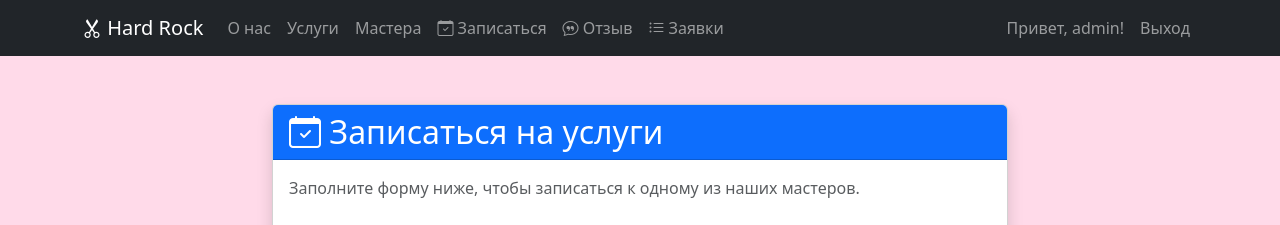
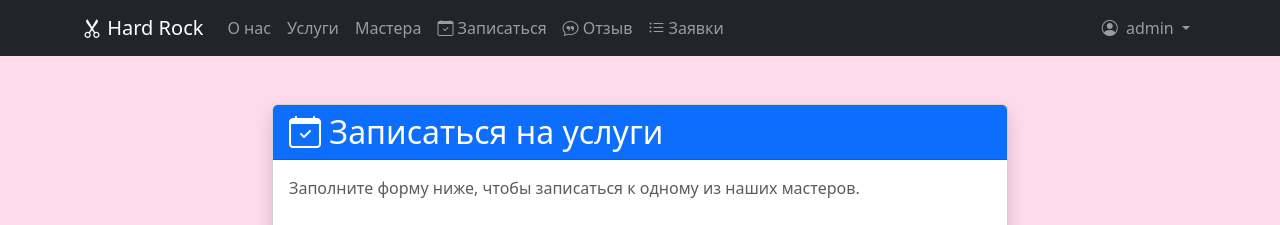
Before and after one commit to kis3lok/django_HW, a Django app: page /order/create/ in a window 1280 px wide. Shown: the top 225 px of the page. Run offline with Django 5.2, Linux system fonts and the light colour scheme; a user stored in the database is signed in; data comes from the database, SQL or seed files in the repository.

Commit message:
hw_30: navbar edited

```diff
--- a/templates/includes/navbar.html
+++ b/templates/includes/navbar.html
@@ -40,18 +40,39 @@
 
             <ul class="navbar-nav align-items-center">
                 {% if user.is_authenticated %}
-                    <li class="nav-item">
-                        <span class="nav-link py-0">Привет, {{ user.username }}!</span>
+                <li class="nav-item dropdown">
+                    <a class="nav-link dropdown-toggle" href="#" role="button" data-bs-toggle="dropdown">
+                        <i class="bi bi-person-circle me-1"></i> {{ user.username }}
+                    </a>
+                    <ul class="dropdown-menu dropdown-menu-end">
+                        <li>
+                            <a class="dropdown-item" href="{% url 'profile' %}">
+                                <i class="bi bi-person-lines-fill me-2"></i>Личный кабинет
+                            </a>
                         </li>
-                    <li class="nav-item">
-                        <a class="nav-link" href="{% url 'logout' %}">Выход</a>
+                        <li>
+                            <hr class="dropdown-divider">
+                        </li>
+                        <li>
+                            <form method="post" action="{% url 'logout' %}">
+                                {% csrf_token %}
+                                <button type="submit" class="dropdown-item">
+                                    <i class="bi bi-box-arrow-right me-2"></i>Выход
+                                </button>
+                            </form>
+                        </li>
+                    </ul>
                 </li>
                 {% else %}
                 <li class="nav-item">
-                        <a class="nav-link" href="{% url 'login' %}">Вход</a>
+                    <a class="nav-link" href="{% url 'login' %}">
+                        <i class="bi bi-box-arrow-in-right me-1"></i>Вход
+                    </a>
                 </li>
                 <li class="nav-item">
-                        <a class="nav-link" href="{% url 'register' %}">Регистрация</a>
+                    <a class="nav-link" href="{% url 'register' %}">
+                        <i class="bi bi-person-plus me-1"></i>Регистрация
+                    </a>
                 </li>
                 {% endif %}
             </ul>
```
Lines whose indentation alone changed are shown as unchanged.
